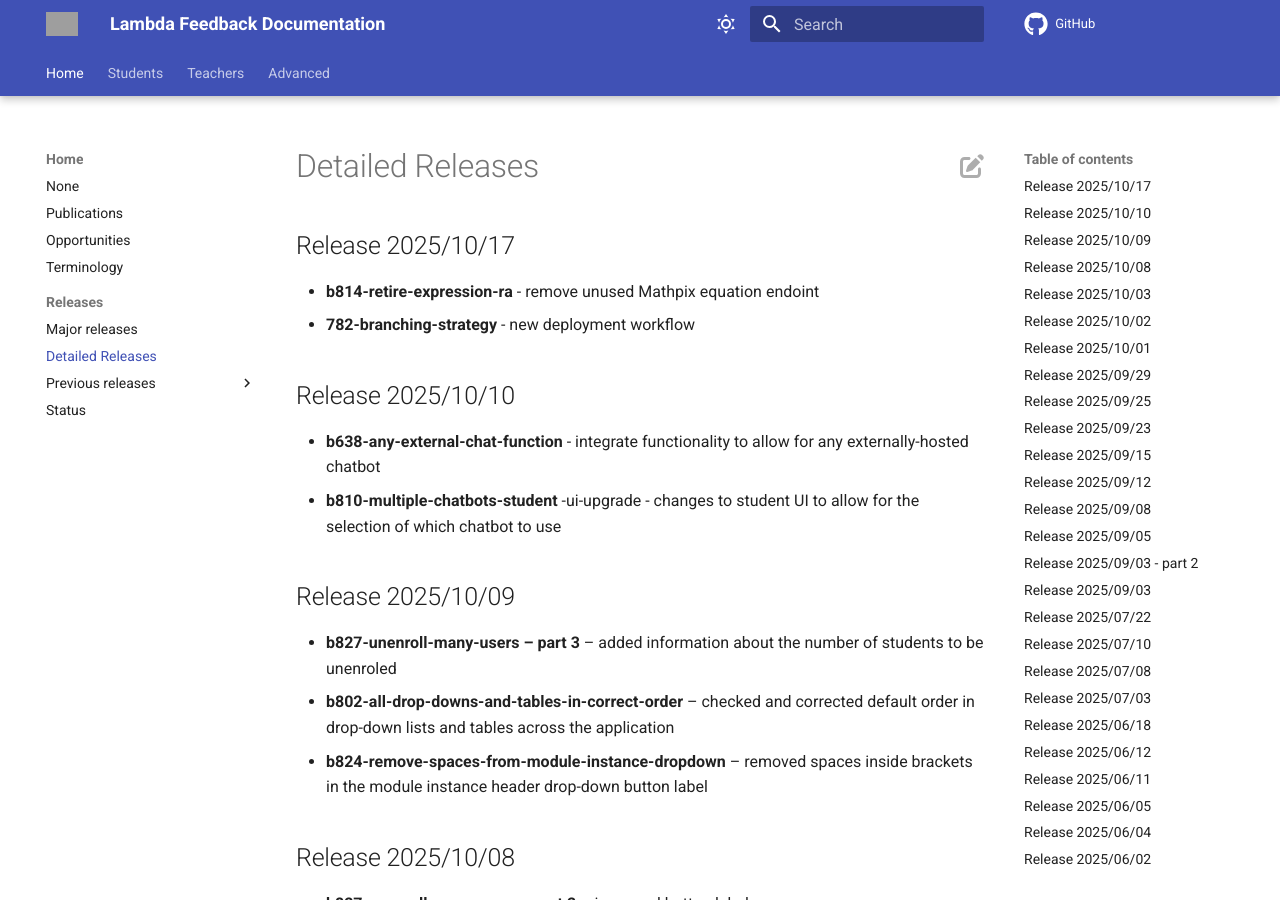
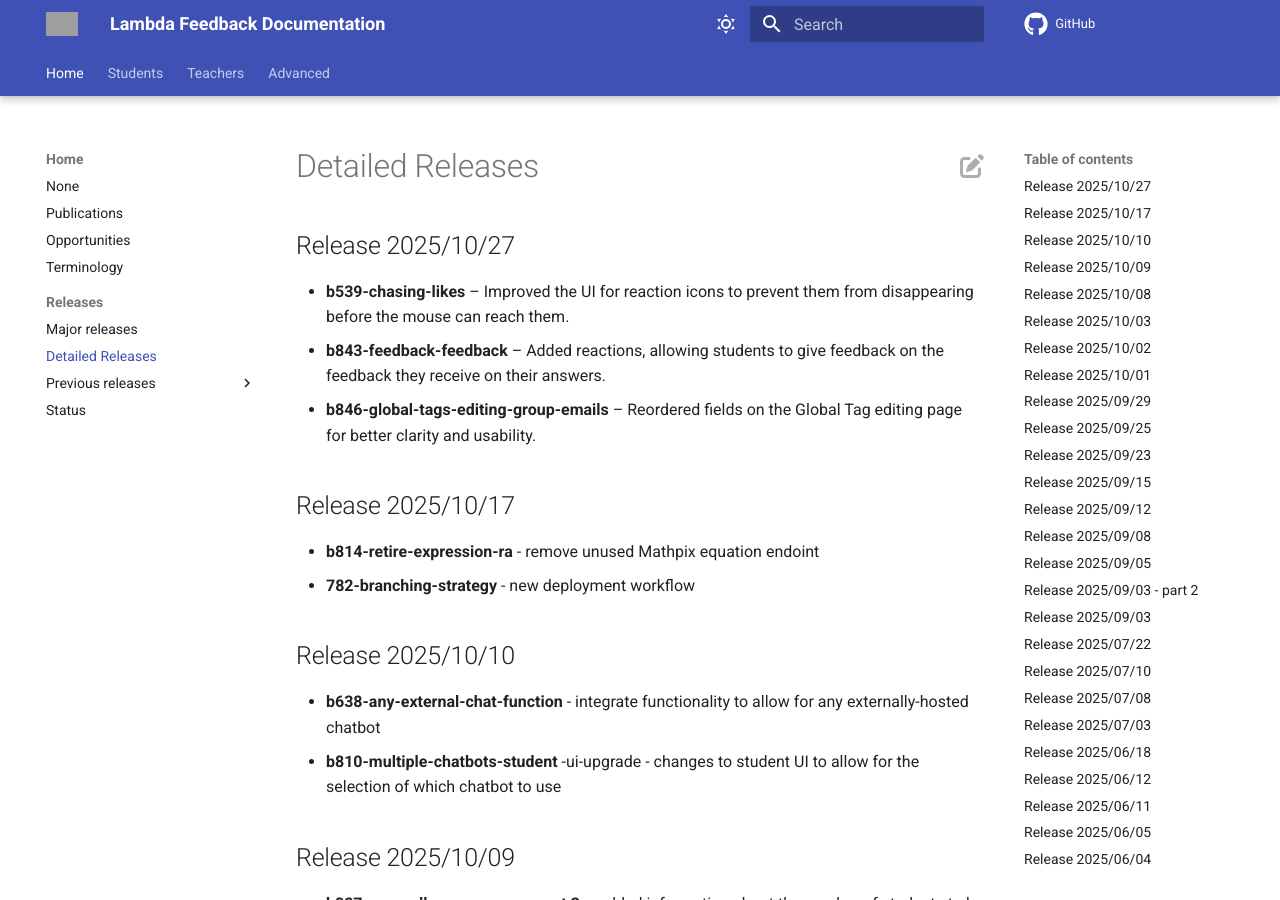
Before and after one commit to lambda-feedback/user-documentation, an MkDocs documentation site: the page built from docs/releases/detailed_releases.md, in a window 1280 px wide and 900 px high. Built offline with MkDocs 1.6.1 and Material for MkDocs 9.7.7, drawn with Linux system fonts in a browser that asks for light colours; comment, search, counter and statistics services are not loaded; grey boxes are pictures that could not be loaded.

Commit message:
Release 2025/10/27 added

```diff
--- a/docs/releases/detailed_releases.md
+++ b/docs/releases/detailed_releases.md
@@ -1,3 +1,9 @@
+## Release 2025/10/27
+
+- **b539-chasing-likes** – Improved the UI for reaction icons to prevent them from disappearing before the mouse can reach them.
+- **b843-feedback-feedback** – Added reactions, allowing students to give feedback on the feedback they receive on their answers.
+- **b846-global-tags-editing-group-emails** – Reordered fields on the Global Tag editing page for better clarity and usability.
+
 ## Release 2025/10/17
 
 - **b814-retire-expression-ra** - remove unused Mathpix equation endoint
```
